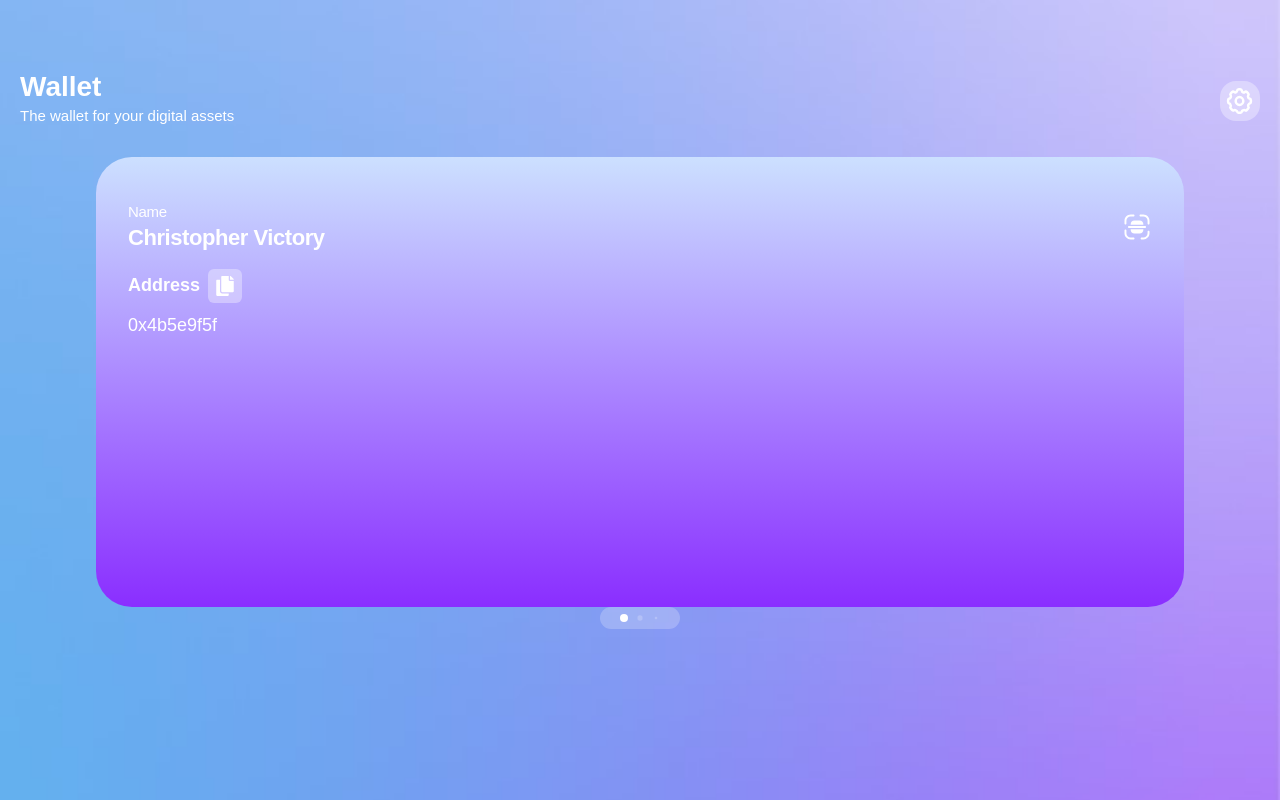
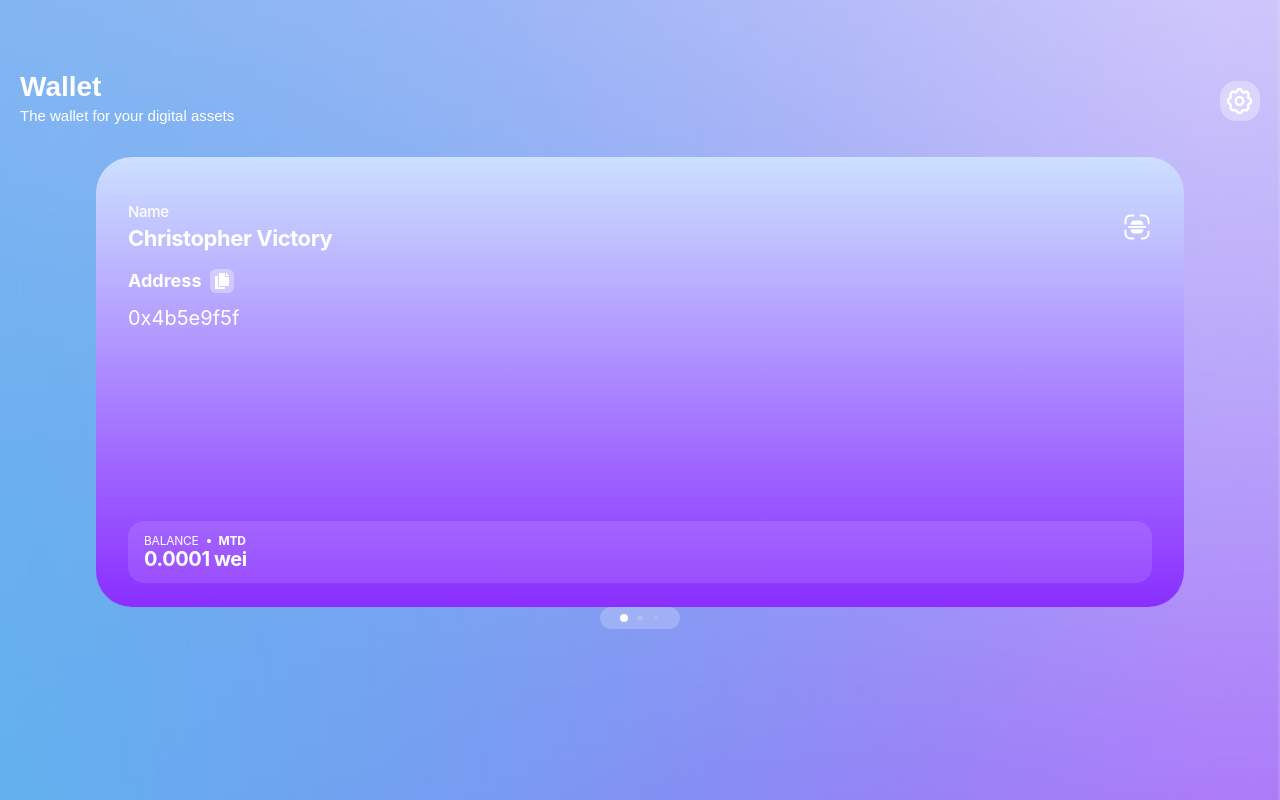
Before and after one commit to nguyenduchoaang/wallet.ui, a React (Create React App) app: page /wallet in a window 1280 px wide. Built offline with nearby package versions, Linux system fonts and the light colour scheme; a web font is replaced by a local one.

Commit message:
chore: Update CardWallet component styling and structure

```diff
--- a/src/based/CardWallet.js
+++ b/src/based/CardWallet.js
@@ -21,14 +21,32 @@ export const CardWallet = (props) => {
           <div className="info_address">
             <h4>
               <span>Address</span>
-              <ButtonAction props={{ width: "34px", height: "34px" }}>
-                <Copy width="20" height="20" />
+              <ButtonAction
+                props={{
+                  width: "24px",
+                  height: "24px",
+                  justify: "center",
+                  align: "center",
+                }}
+              >
+                <Copy width="16" height="16" />
               </ButtonAction>
             </h4>
             <p>{address}</p>
           </div>
         </div>
-        <div className="card_wallet_body"></div>
+        <div className="card_wallet_body">
+          <div className="body_top">
+            <h4>BALANCE</h4>
+            <span>
+              <div className="dot"></div>
+            </span>
+            <p>MTD</p>
+          </div>
+          <div className="body_bottom">
+            <p>{balance} wei</p>
+          </div>
+        </div>
       </CardInner>
     </CardWrapper>
   );
@@ -38,6 +56,7 @@ const CardWrapper = styled.div`
   display: flex;
   justify-content: center;
   align-items: center;
+  font-family: "Inter", sans-serif;
 `;
 
 const CardInner = styled.div`
@@ -50,14 +69,21 @@ const CardInner = styled.div`
   border-radius: 36px;
   padding: 24px 32px;
   background: ${(props) => props.bgColor};
+  display: flex;
+  flex-direction: column;
+  justify-content: space-between;
+  font-family: "Inter", sans-serif;
+
   .card_wallet_header {
     display: flex;
+    font-family: "Inter", sans-serif;
     justify-content: space-between;
     width: 100%;
     margin-top: 24px;
     flex-direction: column;
     .name_left {
       h4 {
+        font-family: "Inter", sans-serif;
         font-size: 15px;
         font-weight: 500;
         line-height: 14.52px;
@@ -66,6 +92,7 @@ const CardInner = styled.div`
         margin-bottom: 8px;
       }
       p {
+        font-family: "Inter", sans-serif;
         font-size: 22px;
         font-weight: 700;
         line-height: 20px;
@@ -74,26 +101,87 @@ const CardInner = styled.div`
       }
     }
     .name_right {
+      font-family: "Inter", sans-serif;
       display: flex;
       justify-content: center;
       align-items: center;
     }
     .info_name {
       width: 100%;
+      font-family: "Inter", sans-serif;
       display: flex;
       justify-content: space-between;
     }
     .info_address {
+      font-family: "Inter", sans-serif;
       margin-top: 21px;
       h4 {
         margin-bottom: 12px;
-
+        font-family: "Inter", sans-serif;
         span {
+          font-family: "Inter", sans-serif;
           margin-right: 8px;
         }
         display: flex;
         align-items: center;
       }
+      p {
+        font-family: "Inter", sans-serif;
+        font-size: 20px;
+        font-weight: 400;
+        line-height: 26px;
+        text-align: left;
+      }
+    }
+  }
+  .card_wallet_body {
+    background: rgba(245, 245, 245, 0.12);
+    border-radius: 16px;
+    padding: 13px 16px;
+    display: flex;
+    flex-direction: column;
+    .body_top {
+      display: flex;
+      align-items: center;
+      h4 {
+        font-family: "Inter", sans-serif;
+        font-size: 12px;
+        font-weight: 400;
+        line-height: 14.52px;
+        letter-spacing: -0.02em;
+        text-align: left;
+      }
+      p {
+        font-family: "Inter", sans-serif;
+        font-size: 12px;
+        font-weight: 700;
+        line-height: 14.52px;
+        letter-spacing: -0.02em;
+        text-align: left;
+      }
+      span {
+        margin: 0 8px;
+        font-size: 12px;
+        display: flex;
+        align-items: center;
+        justify-content: center;
+        .dot {
+          width: 4px;
+          height: 4px;
+          border-radius: 50%;
+          background: #fff;
+        }
+      }
+    }
+    .body_bottom {
+      p {
+        font-family: "Inter", sans-serif;
+        font-size: 20px;
+        font-weight: 700;
+        line-height: 22px;
+        letter-spacing: -0.02em;
+        text-align: left;
+      }
     }
   }
 `;
```
